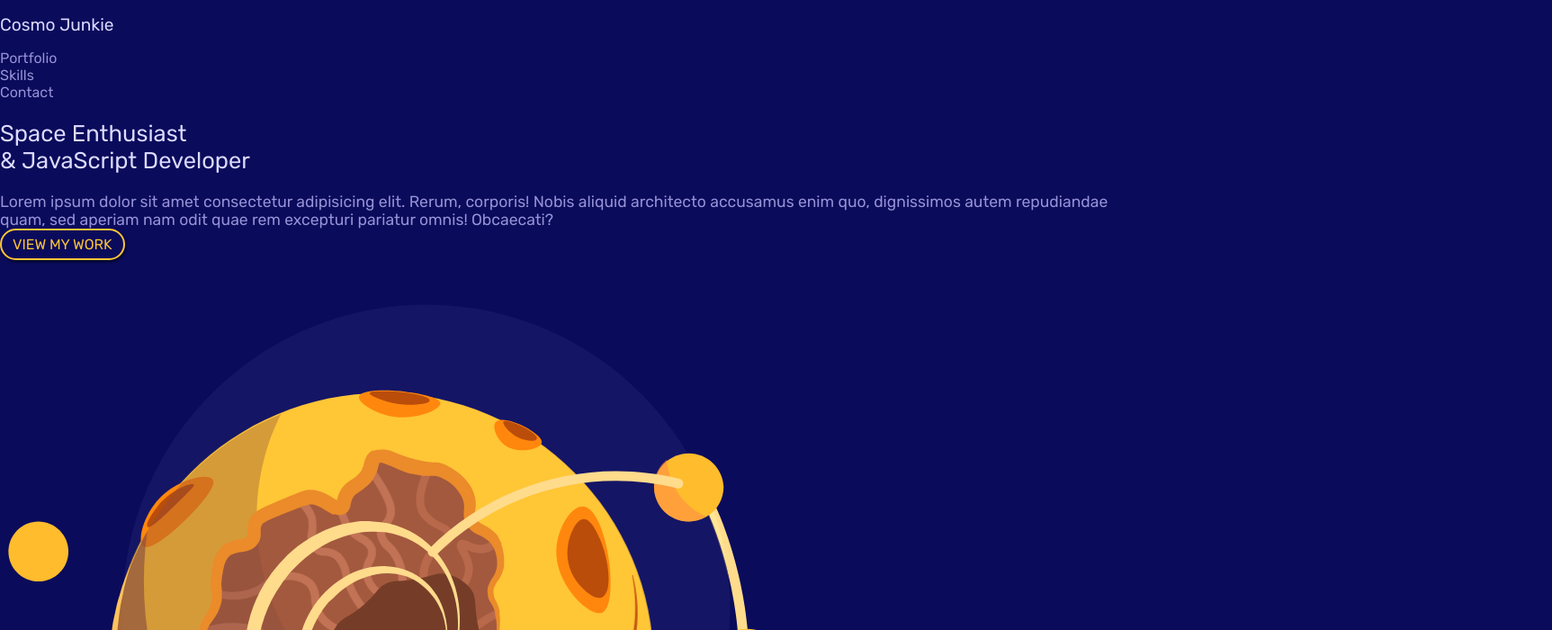
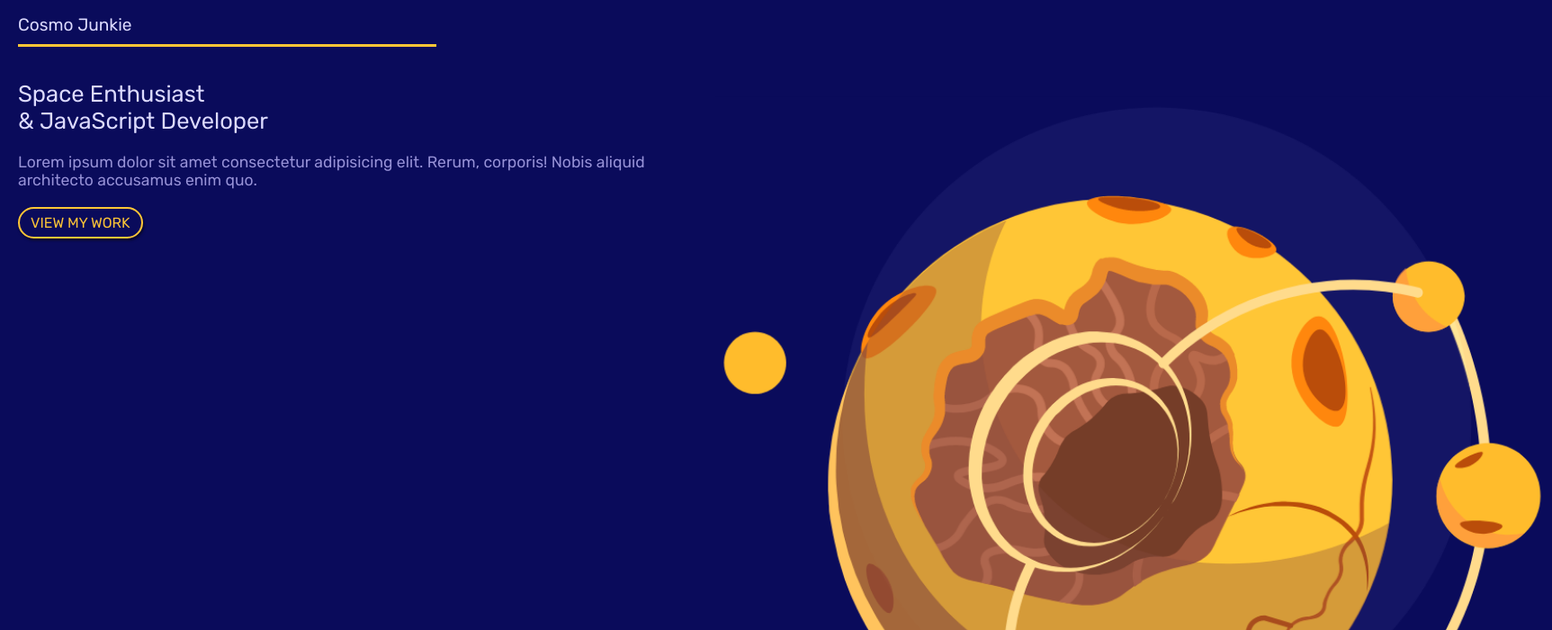
Before and after one commit to thirteenth713/responsive-css-grid-mobile-first, a plain HTML site: page index.html in a window 1280 px wide. Shown: the top 700 px of the page at 90% size, 1725 px wide, since content can reach past the window. Drawn offline with Linux system fonts and the light colour scheme.

Commit message:
start grid layout for

```diff
--- a/index.html
+++ b/index.html
@@ -21,8 +21,7 @@
     <div class="welcome-text">
       <h2>Space Enthusiast<br>& JavaScript Developer</h2>
       <p class="leading">Lorem ipsum dolor sit amet consectetur adipisicing elit. Rerum, corporis!
-      Nobis aliquid architecto accusamus enim quo, dignissimos autem repudiandae quam,
-      sed aperiam nam odit quae rem excepturi pariatur omnis! Obcaecati?</p>
+      Nobis aliquid architecto accusamus enim quo.</p>
       <a href="#portfolio" class="button">View my work</a>
     </div>
     <div class="welcome-img">
--- a/style.css
+++ b/style.css
@@ -50,7 +50,7 @@ input, textarea {
 h1, h2, h3, h4 {
   color: #DDDBFF;
   font-weight: normal;
-  line-height: ;
+  /* line-height: ; */
 }
 p, a, li {
   color: #9893D8;
@@ -69,6 +69,37 @@ h4 {
 }
 
 /* mobile styles */
+.grid {
+  display: grid;
+  grid-template-columns: repeat(8, 1fr);
+}
+.site-nav {
+  margin: 0 20px;
+}
+.site-nav ul {
+  display: none;
+}
+.site-nav h1 {
+  grid-column: 1/4;
+  grid-row: 1;
+  padding-bottom: 10px;
+  border-bottom: 3px solid var(--primary);
+}
+#welcome {
+  padding: 0 20px 20px 20px;
+}
+.welcome-text {
+  grid-column: 1/6;
+}
+.welcome-img {
+  grid-column: 6/9;
+}
+.welcome-img img {
+  width: 200%;
+}
+.welcome-text a {
+  margin: 20px 0;
+}
 
 /* small tables styles */
 @media screen and (min-width: 620px) {
```
